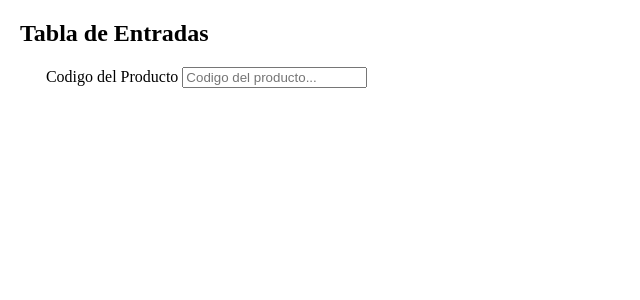
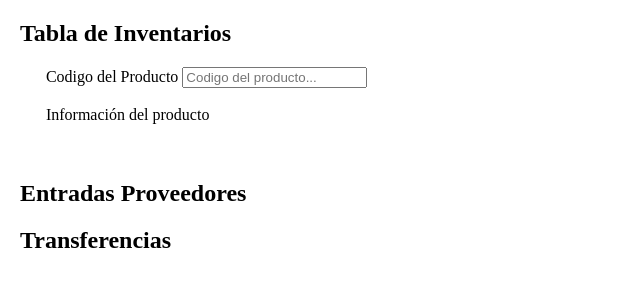
Before and after one commit to jcalferes/grupochabri, a PHP site: page /wizEntradaProducto.php in a window 1280 px wide. Shown: the top 300 px of the page, without its empty margins (0-640 px from the left). Run offline with PHP 8.4, Linux system fonts and the light colour scheme.

Commit message:
Existencias

```diff
--- a/administracion/wizEntradaProducto.php
+++ b/administracion/wizEntradaProducto.php
@@ -3,7 +3,7 @@
 <html lang="es">
     <body>
         <div id="wizard">
-            <h2><span class="glyphicon glyphicon-th-list"/>&numsp;Tabla de Entradas</h2>
+            <h2><span class="glyphicon glyphicon-th-list"/>&numsp;Tabla de Inventarios</h2>
             <section>
                 <div class="col-lg-3" style="margin-left: 3%">
                     <label>Codigo del Producto</label>
@@ -11,6 +11,13 @@
                            type="text"
                            placeholder="Codigo del producto..."
                            id="codigoProducto"/>
+                    <br>
+                </div>
+                <br>
+                <div class="col-lg-12" style="margin-left: 3%">
+                    <div id="detalle" class="well well-lg">
+                        Información del producto
+                    </div>
                 </div>
                 <br>
                 <br>
@@ -21,6 +28,14 @@
                     </table>
                 </div>
             </section>
+            <h2><span class="glyphicon glyphicon-th-list"/>&numsp;Entradas Proveedores</h2>
+            <section>
+
+            </section>
+            <h2><span class="glyphicon glyphicon-th-list"/>&numsp;Transferencias</h2>
+            <section>
+
+            </section>
         </div>
         <script src="../administracion/administracion.js/controlWizard.js"></script>
         <script src="../administracion/administracion.js/entradas.js"></script>
```
